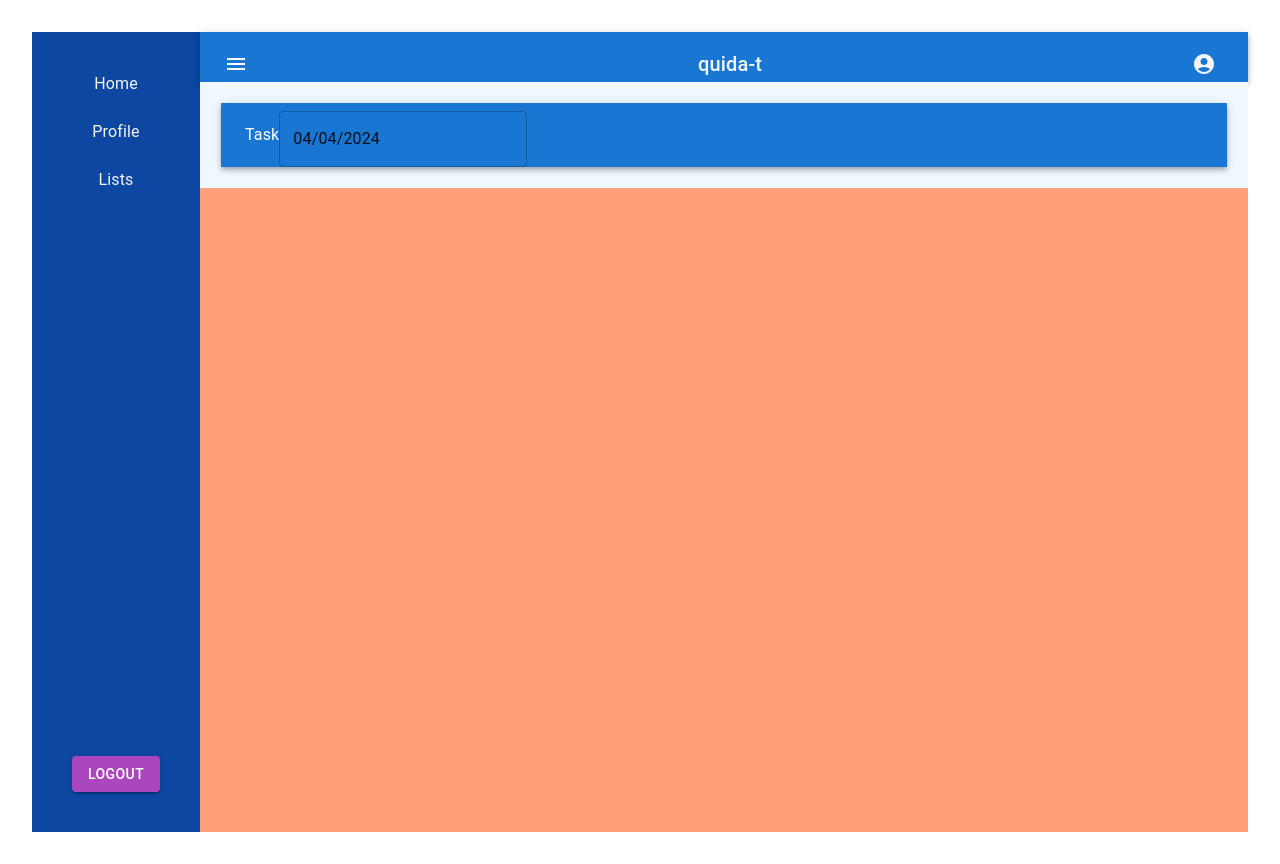
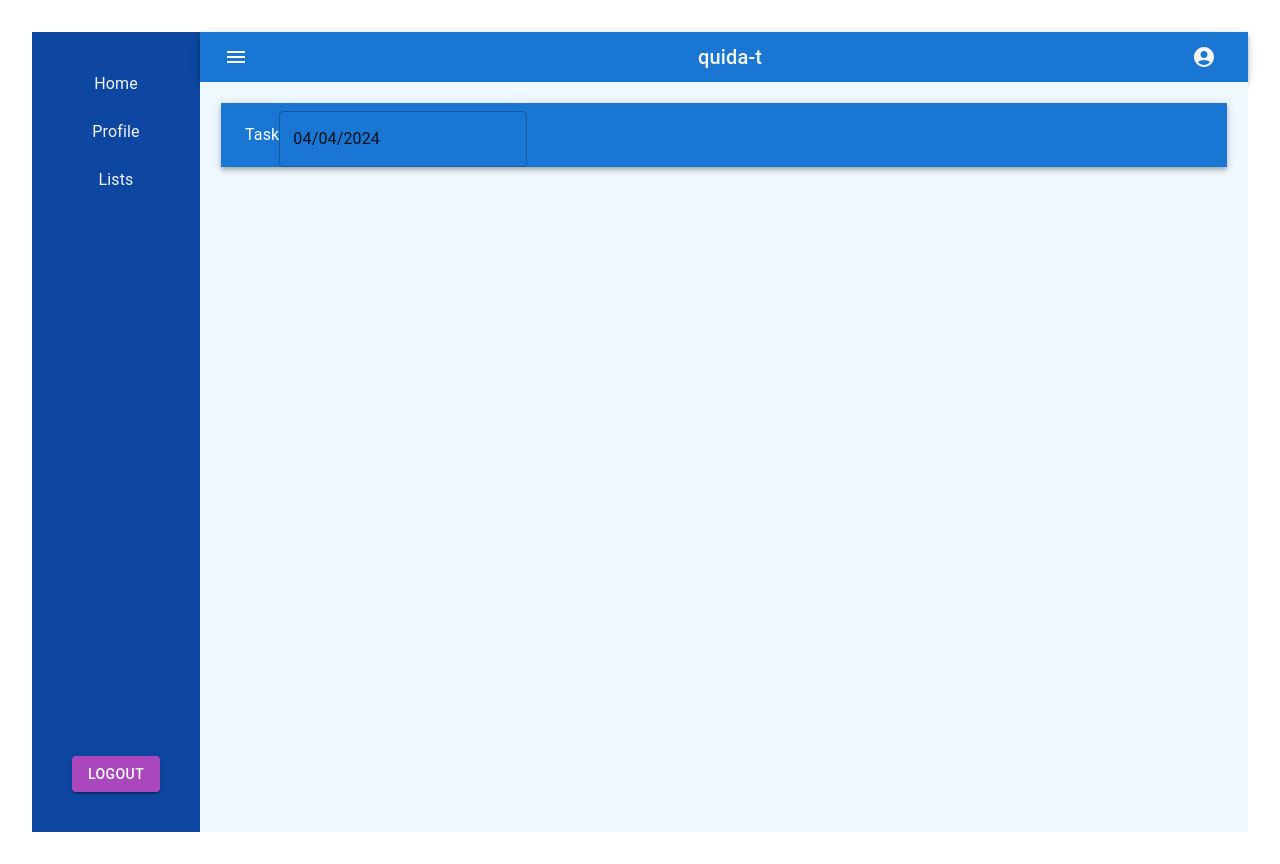
Before and after one commit to franArteaga8/quida-t, a React (Vite) app in the folder root/: page / in a window 1280 px wide. Built offline with nearby package versions, Linux system fonts and the light colour scheme; sample sign-in values are in the browser's storage; the HTML template or start-up script is replaced by a standard one.

Commit message:
redesign layout: structured

```diff
--- a/root/src/components/Header/Header.jsx
+++ b/root/src/components/Header/Header.jsx
@@ -10,8 +10,8 @@ const Header = () => {
   return (
     <>
         <Box sx={{  height: '50px', width: '100%' }}>
-          <AppBar position="static" sx={{ height: '100%', display: 'flex'}} >
-            <Toolbar>
+          <AppBar position="static" sx={{ height: '100%', display: 'flex', justifyContent: 'center'}} >
+            <Toolbar >
               <IconButton
               size="large"
               edge="start"
--- a/root/src/layout/MainLayout.jsx
+++ b/root/src/layout/MainLayout.jsx
@@ -6,10 +6,10 @@ import { Box } from "@mui/material"
 const MainLayout = () => {
   // probar grid: 100px 1fr (header, resto)
   return (
-    <Box sx={{ height: '100vh', display: 'flex', backgroundColor: 'peru'}} >
+    <Box sx={{ height: '100vh', display: 'flex'}} >
       <Sidebar/>
 
-      <div style={{ width:'100%', height:'100vh', display:'flex', flexDirection:'column', backgroundColor:'lightsalmon' }}>
+      <div style={{ width:'100%', height:'100vh', display:'flex', flexDirection:'column', backgroundColor: 'lightsalmon'  }}>
 
         <Header />
         <Outlet />
--- a/root/src/pages/Home/Home.css
+++ b/root/src/pages/Home/Home.css
@@ -1,4 +1,5 @@
 .position{
+    height: 100%;
     display: flex;
     flex-direction: column;
     background-color: aliceblue;
--- a/root/src/pages/Lists/Lists.jsx
+++ b/root/src/pages/Lists/Lists.jsx
@@ -21,7 +21,7 @@ const Lists = () => {
     }, [])
 
   return (
-    <Box sx={{ backgroundColor: 'red', width: '100%'}}>
+    <Box sx={{ backgroundColor: 'lightpink', height: '100%', padding: '50px'}}>
         <div>Lists</div>
         <p> asignadas</p>
         <ListsDisplay lists={myLists.assignedLists} />
--- a/root/src/pages/Profile/Profile.jsx
+++ b/root/src/pages/Profile/Profile.jsx
@@ -25,7 +25,7 @@ const Profile = () => {
   }, [])
 
   return (
-    <Box sx={{ display: 'flex', width:'100%', justifyContent: 'center',  backgroundColor: 'whitesmoke'}} >
+    <Box sx={{ display: 'flex', height:'100%', justifyContent: 'center',  backgroundColor: 'whitesmoke'}} >
       <Card sx={{ minWidth: 275, width: '85%' , display:'flex', gap:'20px', padding: '10px', marginTop:'100px', borderRadius: '20px', height: 'min-content',color: 'white', backgroundColor: 'primary.main' }}>
 
         <CardMedia sx={{ display: 'flex', flexDirection: 'column', padding: '10px', width: 'min-content'}} >
--- a/root/src/theme/custom.jsx
+++ b/root/src/theme/custom.jsx
@@ -17,3 +17,7 @@ export const customTheme = createTheme({
         // Customize other typography settings as needed
     } */
 })
+
+
+// dark 282828, mint 21F3C1
+// light ECEFD7, lavender 44259D
```
